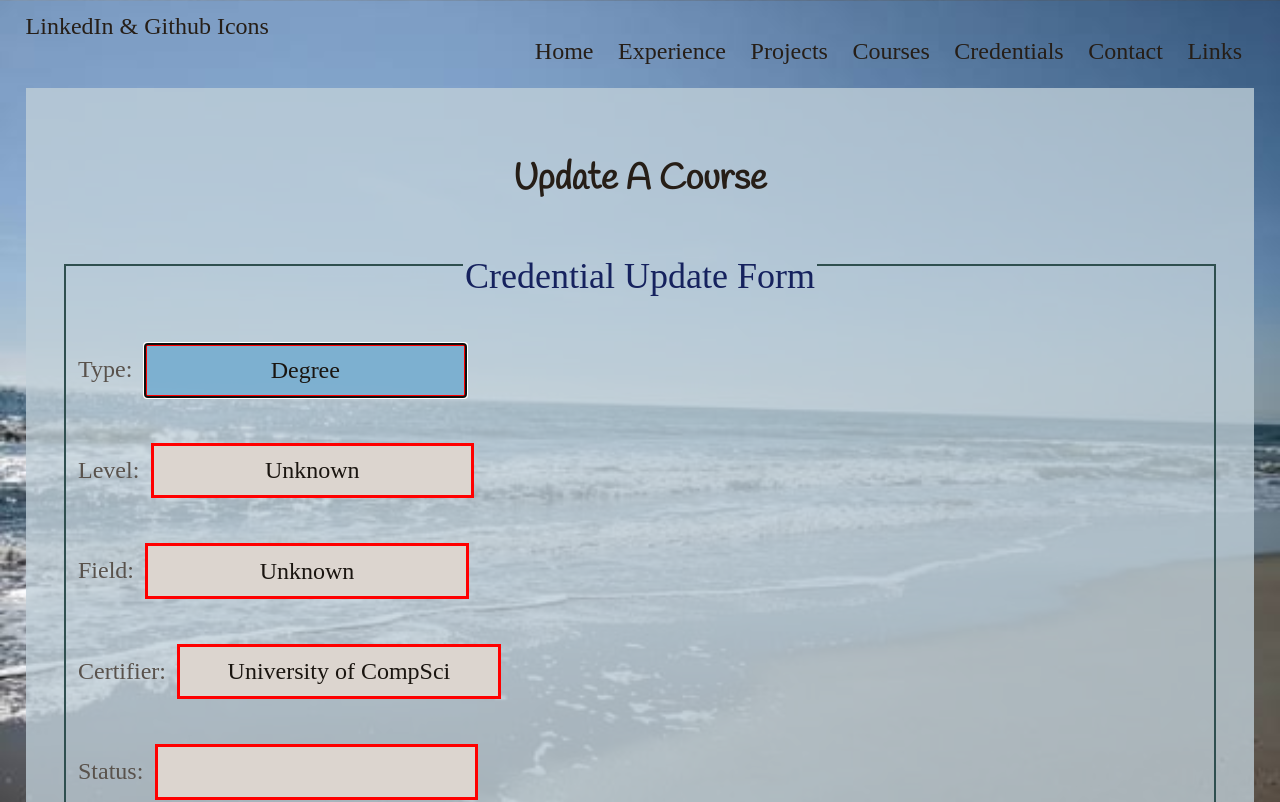
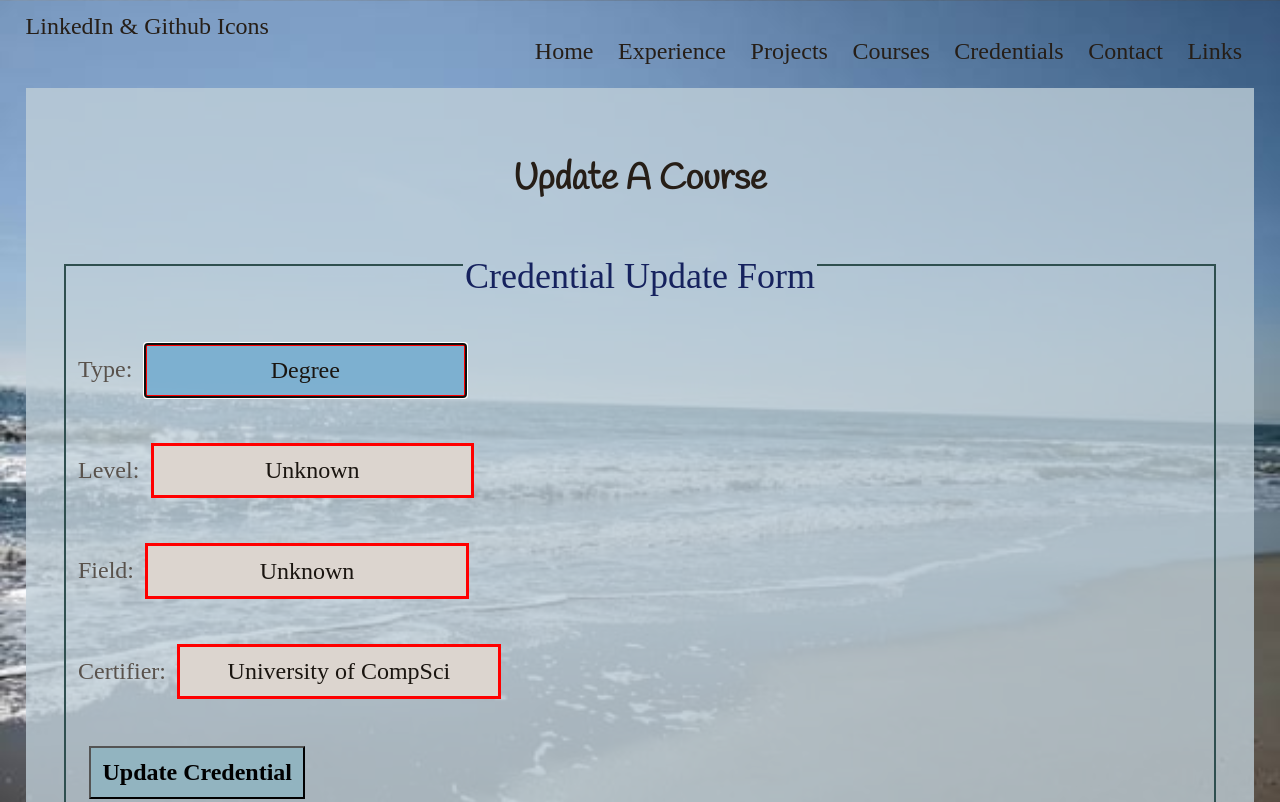
Before and after one commit to dj911ice/portfolio-mern-next, a Next.js app in the folder code/mpc/: page /credential/update in a window 1280 px wide. Shown: the top 802 px of the page. Built offline with nearby package versions, Linux system fonts and the light colour scheme.

Commit message:
Updating completion status for credentials temporarily disabled via frontend update form.

```diff
--- a/code/mpc/src/pages/credential/update.js
+++ b/code/mpc/src/pages/credential/update.js
@@ -83,12 +83,12 @@ export const UpdateCredential = ({id, cType,cLevel, cField, cCertifier, cStatus}
                                        onChange={e => setCredentialCertifier(e.target.value)}/>
                                 </label>
 
-                                <label htmlFor={"credentialCompleted"}>Status:
-                                <input type={"text"} id={"credentialCompleted"} name={"credentialCompleted"}
-                                       value={credentialCompleted}
-                                       aria-setsize={7} maxLength={7} required={true} autoFocus={false}
-                                       onChange={e => setCredentialCompleted(e.target.value)}/>
-                                </label>
+                                {/*<label htmlFor={"credentialCompleted"}>Status:*/}
+                                {/*<input type={"text"} id={"credentialCompleted"} name={"credentialCompleted"}*/}
+                                {/*       value={credentialCompleted}*/}
+                                {/*       aria-setsize={7} maxLength={7} required={true} autoFocus={false}*/}
+                                {/*       onChange={e => setCredentialCompleted(e.target.value)}/>*/}
+                                {/*</label>*/}
                                 <p>
                                     <button type={"submit"}
                                             aria-disabled={false}
```
